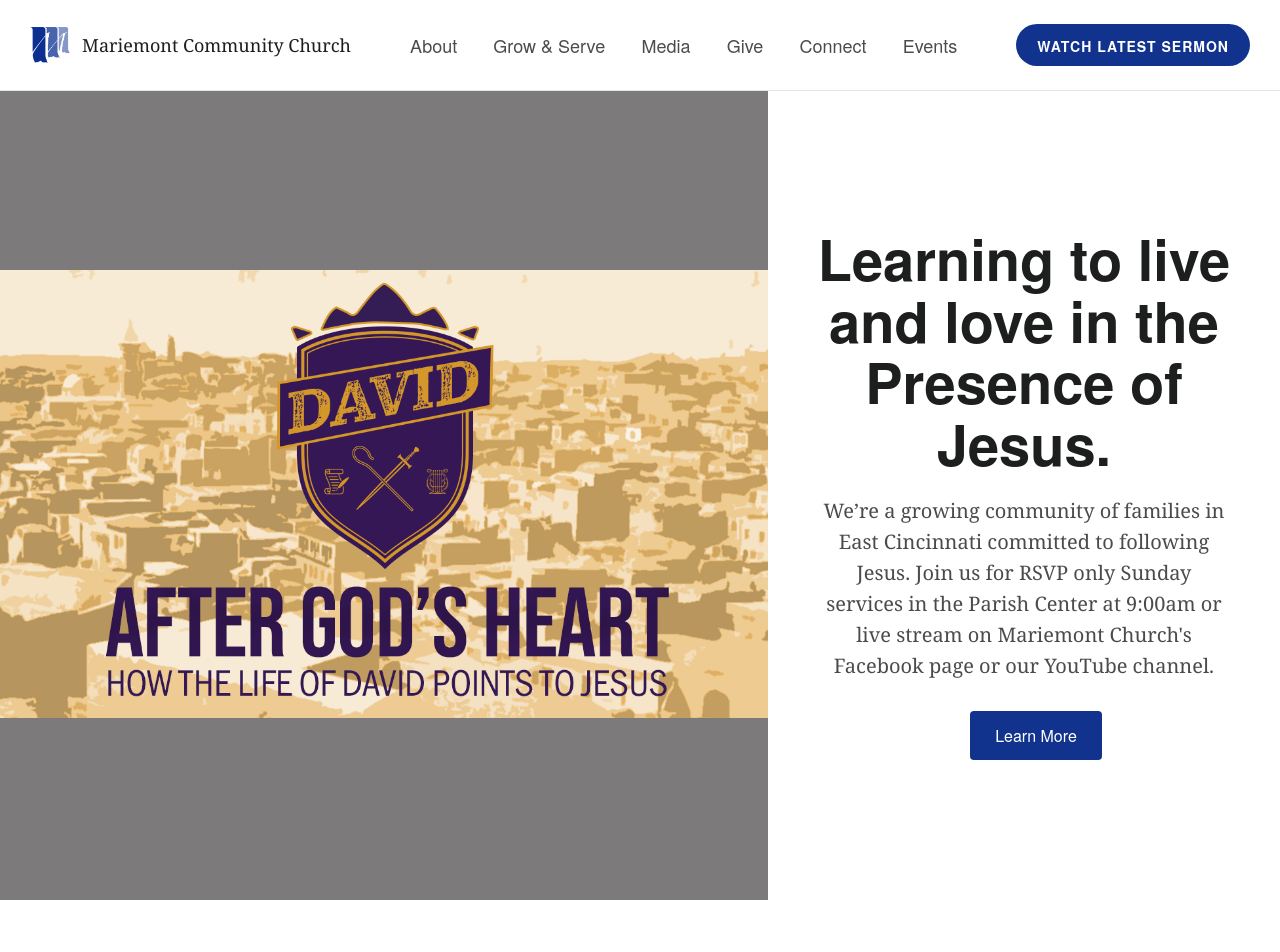
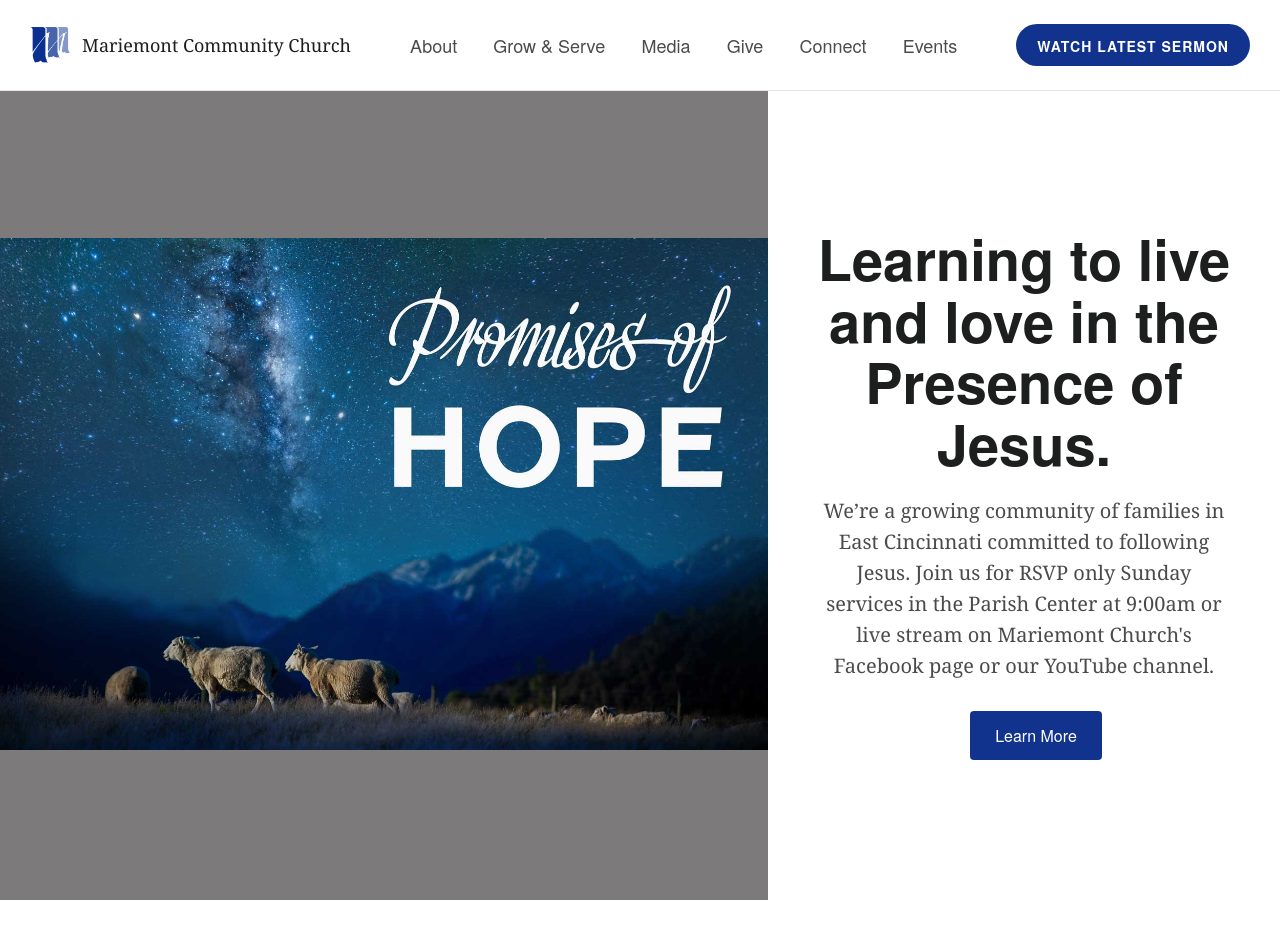
Before and after one commit to lukemoderwell/mariemont, a Jekyll site: the page built from frontpage.md, in a window 1280 px wide. Shown: the top 952 px of the page. Built offline with Jekyll 4.4.1, drawn with Linux system fonts in a browser that asks for light colours; nearby versions of some CDN libraries.

Commit message:
Updated Frontpage

```diff
--- a/frontpage.md
+++ b/frontpage.md
@@ -3,7 +3,7 @@
 date: 2017-06-29 07:30:00 -04:00
 permalink: "/"
 position: 0
-hero_image: "/uploads/DAVID-final.png"
+hero_image: "/uploads/promisesofhope_main.jpg"
 heading: Learning to live and love in the Presence of Jesus.
 layout: home
 ---
```
